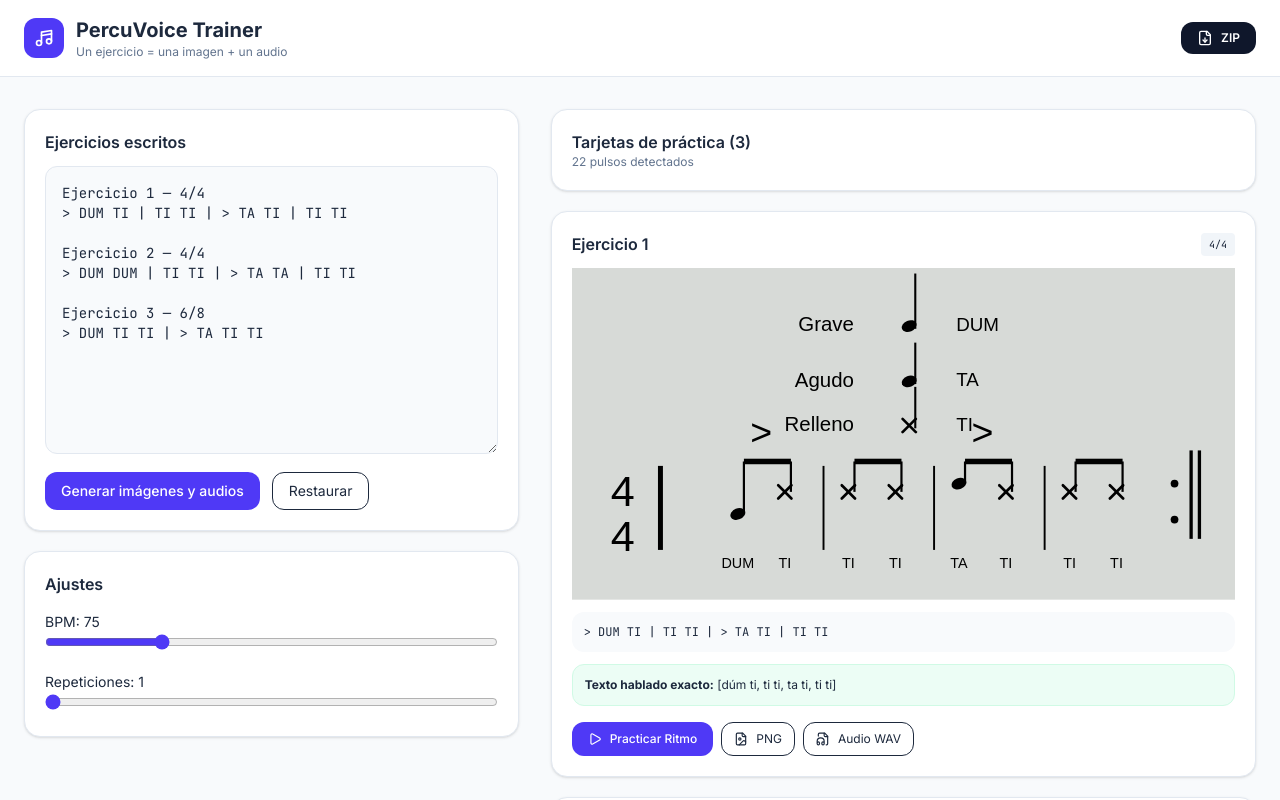
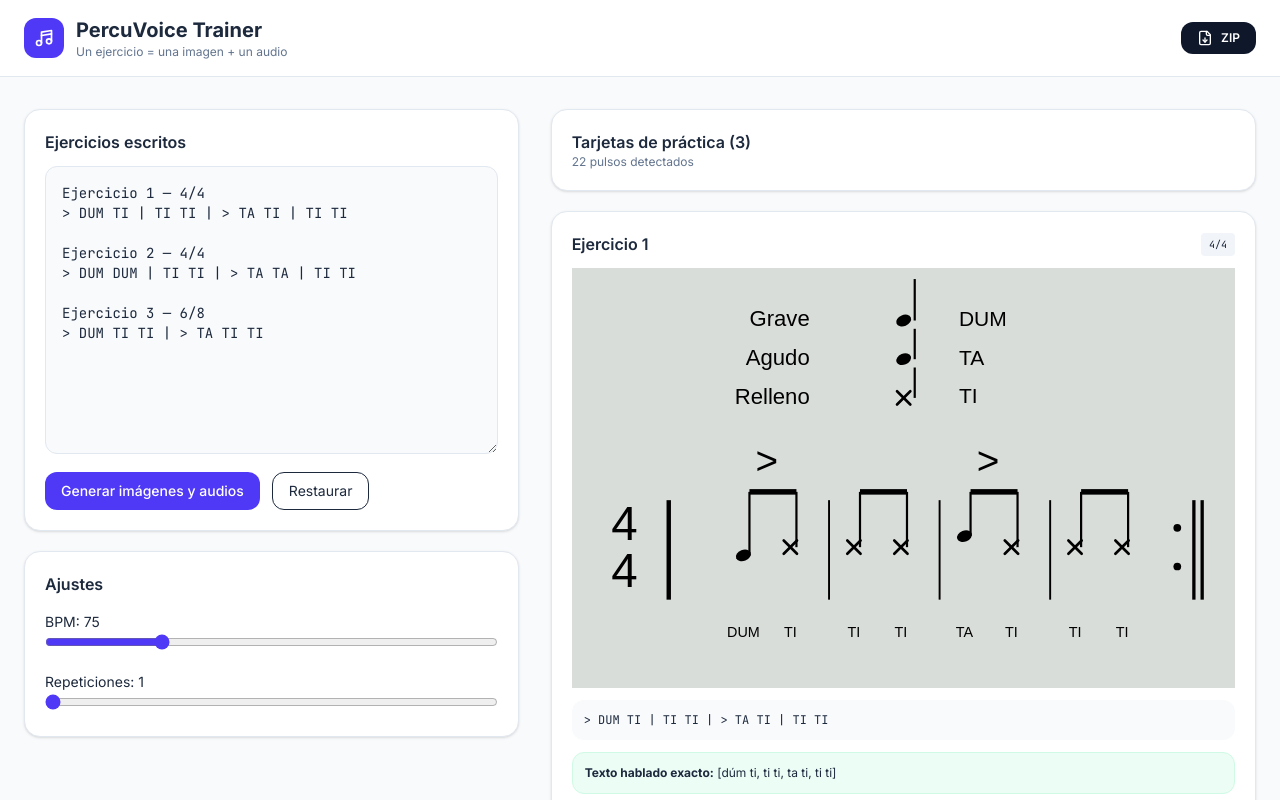
Before and after one commit to AUG79-droid/BATUKADA, a React (Vite) app: page / in a window 1280 px wide. Shown: the top 800 px of the page. Built offline with nearby package versions, Linux system fonts and the light colour scheme.

Commit message:
Lower SVG notation and simplify legend

```diff
--- a/src/App.tsx
+++ b/src/App.tsx
@@ -98,8 +98,8 @@ function esc(text: string): string {
 }
 
 const SVG_WIDTH = 1200;
-const SVG_HEIGHT = 600;
-const SVG_BG = '#d7dad7';
+const SVG_HEIGHT = 760;
+const SVG_BG = '#d9ddda';
 const BLACK = '#000000';
 const ACTIVE = '#2563eb';
 
@@ -108,9 +108,9 @@ function svgText(x: number, y: number, value: string, size = 36, anchor: 'start'
 }
 
 function noteHeadY(syllable: Stroke['syllable']): number {
-  if (syllable === 'DUM') return 445;
-  if (syllable === 'TA') return 390;
-  return 405;
+  if (syllable === 'DUM') return 520;
+  if (syllable === 'TA') return 485;
+  return 505;
 }
 
 function drawFilledHead(x: number, y: number, color = BLACK): string {
@@ -125,32 +125,30 @@ function drawXHead(x: number, y: number, color = BLACK): string {
     </g>`;
 }
 
-function drawLegendSymbol(kind: Syllable, x: number, y: number): string {
-  const stemTop = kind === 'DUM' ? y - 95 : y - 70;
-  return `
-    <g aria-label="${kind}">
-      <line x1="${x + 11}" y1="${stemTop}" x2="${x + 11}" y2="${y + 5}" stroke="${BLACK}" stroke-width="3.8" />
-      ${kind === 'TI' ? drawXHead(x, y) : drawFilledHead(x, y)}
-    </g>`;
-}
+function drawLegend(): string {
+  const legendTextX = 430;
+  const legendSymbolX = 600;
+  const legendStemX = 620;
+  const legendLabelX = 700;
+  const legendText = (label: string, y: number) => svgText(legendTextX, y, label, 40, 'end');
+  const legendLabel = (label: string, y: number) => svgText(legendLabelX, y, label, 38, 'start', 500);
 
-function drawLegend(): string {
-  const labelX = 510;
-  const symbolX = 610;
-  const soundX = 695;
   return `
     <g aria-label="Leyenda de sonidos">
-      ${svgText(labelX, 105, 'Grave', 37, 'end')}
-      ${drawLegendSymbol('DUM', symbolX, 105)}
-      ${svgText(soundX, 105, 'DUM', 34, 'start')}
+      ${legendText('Grave', 95)}
+      <line x1="${legendStemX}" y1="20" x2="${legendStemX}" y2="95" stroke="${BLACK}" stroke-width="4" />
+      ${drawFilledHead(legendSymbolX, 95)}
+      ${legendLabel('DUM', 95)}
 
-      ${svgText(labelX, 205, 'Agudo', 37, 'end')}
-      ${drawLegendSymbol('TA', symbolX, 205)}
-      ${svgText(soundX, 205, 'TA', 34, 'start')}
+      ${legendText('Agudo', 165)}
+      <line x1="${legendStemX}" y1="110" x2="${legendStemX}" y2="165" stroke="${BLACK}" stroke-width="4" />
+      ${drawFilledHead(legendSymbolX, 165)}
+      ${legendLabel('TA', 165)}
 
-      ${svgText(labelX, 285, 'Relleno', 37, 'end')}
-      ${drawLegendSymbol('TI', symbolX, 285)}
-      ${svgText(soundX, 285, 'TI', 34, 'start')}
+      ${legendText('Relleno', 235)}
+      <line x1="${legendStemX}" y1="180" x2="${legendStemX}" y2="235" stroke="${BLACK}" stroke-width="4" />
+      ${drawXHead(legendSymbolX, 235)}
+      ${legendLabel('TI', 235)}
     </g>`;
 }
 
@@ -182,21 +180,21 @@ function drawBeam(noteXs: number[], beamY: number): string {
 }
 
 function groupLayout(exercise: Exercise): { starts: number[]; gap: number; separators: number[]; repeatX: number } {
-  if (exercise.meter === '6/8') return { starts: [330, 700], gap: 80, separators: [620], repeatX: 1120 };
-  if (exercise.meter === '3/4') return { starts: [300, 530, 760], gap: 80, separators: [475, 705], repeatX: 1120 };
-  return { starts: [300, 500, 700, 900], gap: 85, separators: [455, 655, 855], repeatX: 1120 };
+  if (exercise.meter === '6/8') return { starts: [330, 700], gap: 80, separators: [620], repeatX: 1125 };
+  if (exercise.meter === '3/4') return { starts: [310, 540, 770], gap: 85, separators: [485, 715], repeatX: 1125 };
+  return { starts: [310, 510, 710, 910], gap: 85, separators: [465, 665, 865], repeatX: 1125 };
 }
 
 function drawGroup(exercise: Exercise, group: Stroke[], groupIndex: number, startX: number, activeStep?: { barIndex: number; strokeIndex: number } | null): string {
   const { gap } = groupLayout(exercise);
-  const beamY = 350;
-  const syllableY = 535;
+  const beamY = 405;
+  const syllableY = 660;
   const noteXs = group.map((_, index) => startX + index * gap);
   const groupCenter = (noteXs[0] + noteXs[noteXs.length - 1]) / 2;
 
   let out = '';
   if (group.some((stroke) => stroke.accent)) {
-    out += `<text x="${groupCenter}" y="302" text-anchor="middle" dominant-baseline="middle" font-family="Arial, Helvetica, sans-serif" font-size="68" font-weight="400" fill="${BLACK}">&gt;</text>`;
+    out += `<text x="${groupCenter}" y="355" text-anchor="middle" dominant-baseline="middle" font-family="Arial, Helvetica, sans-serif" font-size="70" font-weight="400" fill="${BLACK}">&gt;</text>`;
   }
 
   out += drawBeam(noteXs, beamY);
@@ -213,10 +211,10 @@ function drawRepeat(x: number): string {
   const bar2X = x + 15;
   return `
     <g aria-label="Repetición final">
-      <circle cx="${dotsX}" cy="390" r="7" fill="${BLACK}" />
-      <circle cx="${dotsX}" cy="455" r="7" fill="${BLACK}" />
-      <line x1="${bar1X}" y1="330" x2="${bar1X}" y2="490" stroke="${BLACK}" stroke-width="6" />
-      <line x1="${bar2X}" y1="330" x2="${bar2X}" y2="490" stroke="${BLACK}" stroke-width="6" />
+      <circle cx="${dotsX}" cy="470" r="7" fill="${BLACK}" />
+      <circle cx="${dotsX}" cy="540" r="7" fill="${BLACK}" />
+      <line x1="${bar1X}" y1="420" x2="${bar1X}" y2="600" stroke="${BLACK}" stroke-width="6" />
+      <line x1="${bar2X}" y1="420" x2="${bar2X}" y2="600" stroke="${BLACK}" stroke-width="6" />
     </g>`;
 }
 
@@ -229,9 +227,9 @@ function renderExerciseSVGString(exercise: Exercise, activeStep?: { barIndex: nu
     <rect width="${SVG_WIDTH}" height="${SVG_HEIGHT}" fill="${SVG_BG}" />
     ${drawLegend()}
 
-    ${svgText(92, 410, top, 78, 'middle')}
-    ${svgText(92, 492, bottom, 78, 'middle')}
-    <line x1="160" y1="358" x2="160" y2="510" stroke="${BLACK}" stroke-width="9" stroke-linecap="butt" />
+    ${svgText(95, 470, top, 86, 'middle')}
+    ${svgText(95, 555, bottom, 86, 'middle')}
+    <line x1="175" y1="420" x2="175" y2="600" stroke="${BLACK}" stroke-width="8" stroke-linecap="butt" />
   `;
 
   exercise.bars.forEach((bar, index) => {
@@ -239,7 +237,7 @@ function renderExerciseSVGString(exercise: Exercise, activeStep?: { barIndex: nu
   });
 
   layout.separators.forEach((x) => {
-    svg += `<line x1="${x}" y1="358" x2="${x}" y2="510" stroke="${BLACK}" stroke-width="3.5" />`;
+    svg += `<line x1="${x}" y1="420" x2="${x}" y2="600" stroke="${BLACK}" stroke-width="3.5" />`;
   });
 
   svg += drawRepeat(layout.repeatX);
```
